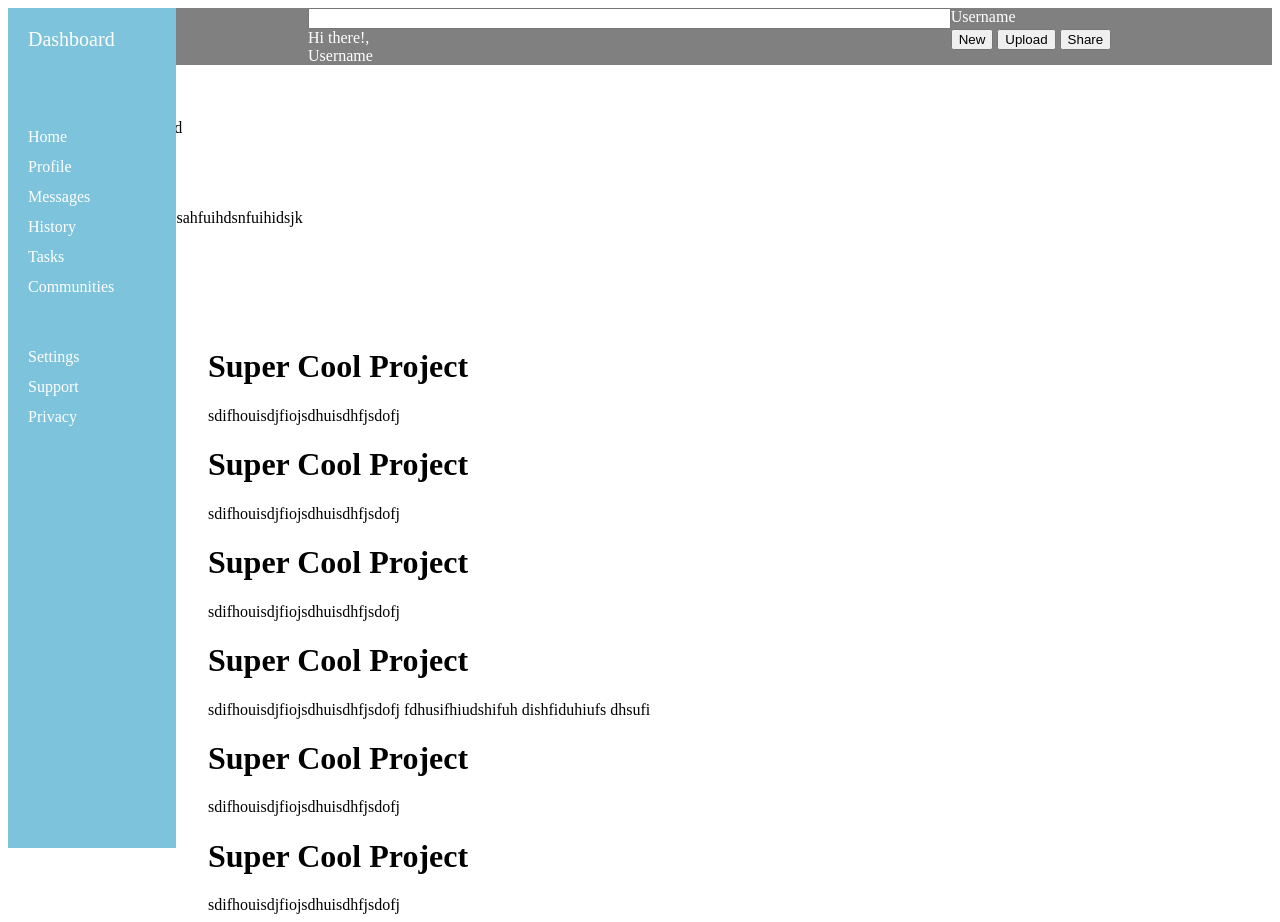
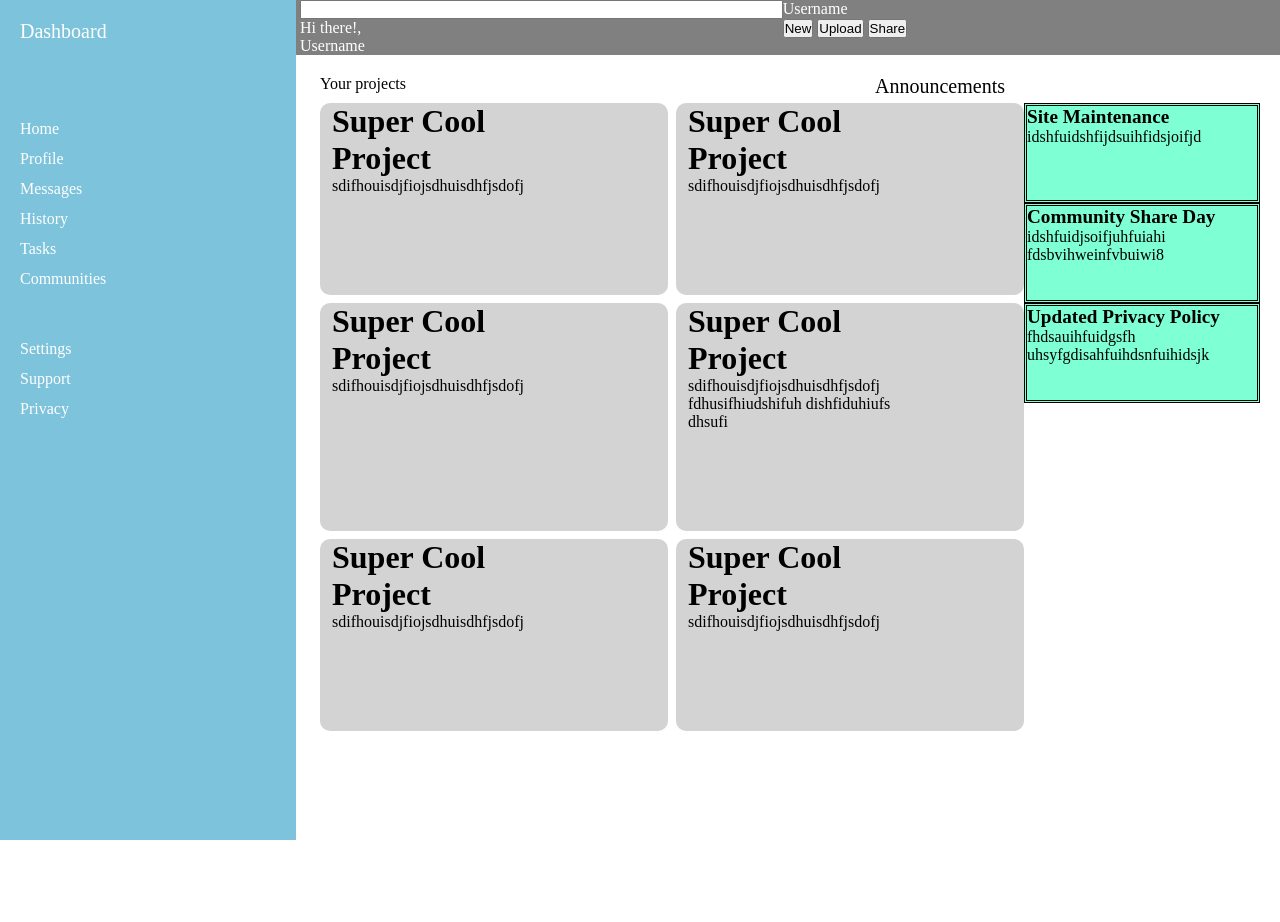
Before and after one commit to NickHgstl/Admin-Dashboard, a plain HTML site: page index.html in a window 1280 px wide. After the commit the page ends 800 px from the top, so only its background shows below. Drawn offline with Linux system fonts and the light colour scheme.

Commit message:
all basic styling done

```diff
--- a/styles.css
+++ b/styles.css
@@ -1,12 +1,18 @@
+* {
+    margin: 0;
+    padding: 0;
+}
+
 .sidebar {
     display: grid;
     background-color: rgb(124, 195, 219);
     padding: 20px;
-    width: 10%;
+    width: 20%;
     height: 100%;
     position: fixed;
     grid-template-rows: repeat(1,100px) repeat(5, 30px) repeat(1, 70px) repeat(3, 30px);
     color: white;
+    border-color: brown;
 }
 
 #dashboard {
@@ -17,11 +23,59 @@
     background-color: grey;
     color: white;
     padding-left: 300px;
+    padding-right: 20%;
     display: grid;
     grid-template-columns: repeat(1, 2fr) repeat(1, 1fr);
 }
 
 .homepage {
-    padding-left: 200px;
-    padding-top: 100px;
+    padding-right: 20%;
+    margin-left: 25%;
+    margin-top: -300px;
+    display: grid;
+    grid-template-columns: repeat(2, 2fr);
+    gap: 8px;
 }
+
+.titles {
+    padding-top: 20px;
+    padding-left: 320px;
+    margin-bottom: -20px;
+    display: grid;
+    grid-template-columns: repeat(2, 1fr);
+}
+
+.homepage_item {
+    border-width: 2px;
+    background-color: lightgrey;
+    padding-bottom: 100px;
+    border-radius: 10px;
+    padding-left: 12px;
+    padding-right: 100px;
+}
+
+.right_sidebar {
+    display: grid;
+    margin-top: 25px;
+    margin-left: 80%;
+    margin-right: 20px;
+    background-color: aquamarine;
+    grid-template-rows: 100px 100px 100px;
+}
+
+.right_sidebar_item {
+    padding-right: 20px;
+    border-style: double;
+    max-width: 100;
+}
+
+
+.right_sidebar_item_title {
+    font-size: larger;
+    font-weight: bold;
+}
+
+.announcements {
+    font-size: 20px;
+    padding-left: 75px;
+}
```
